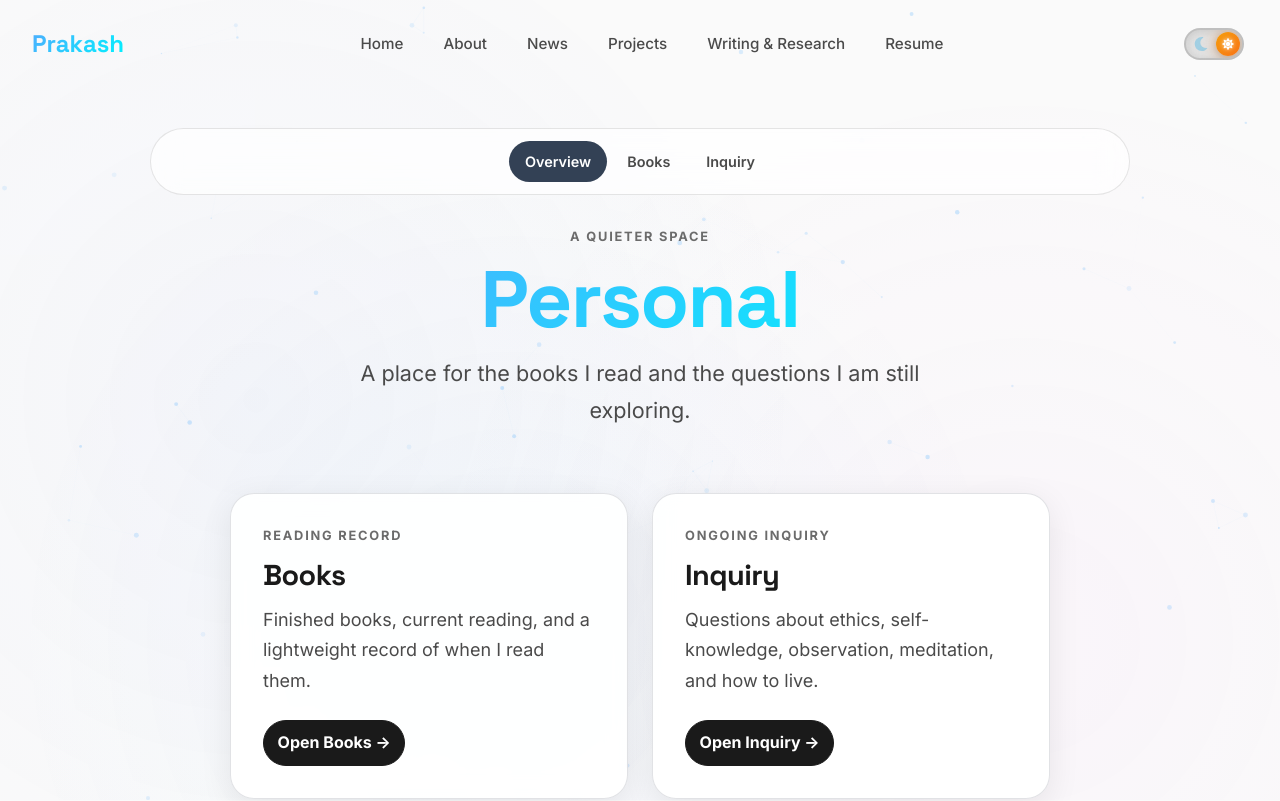
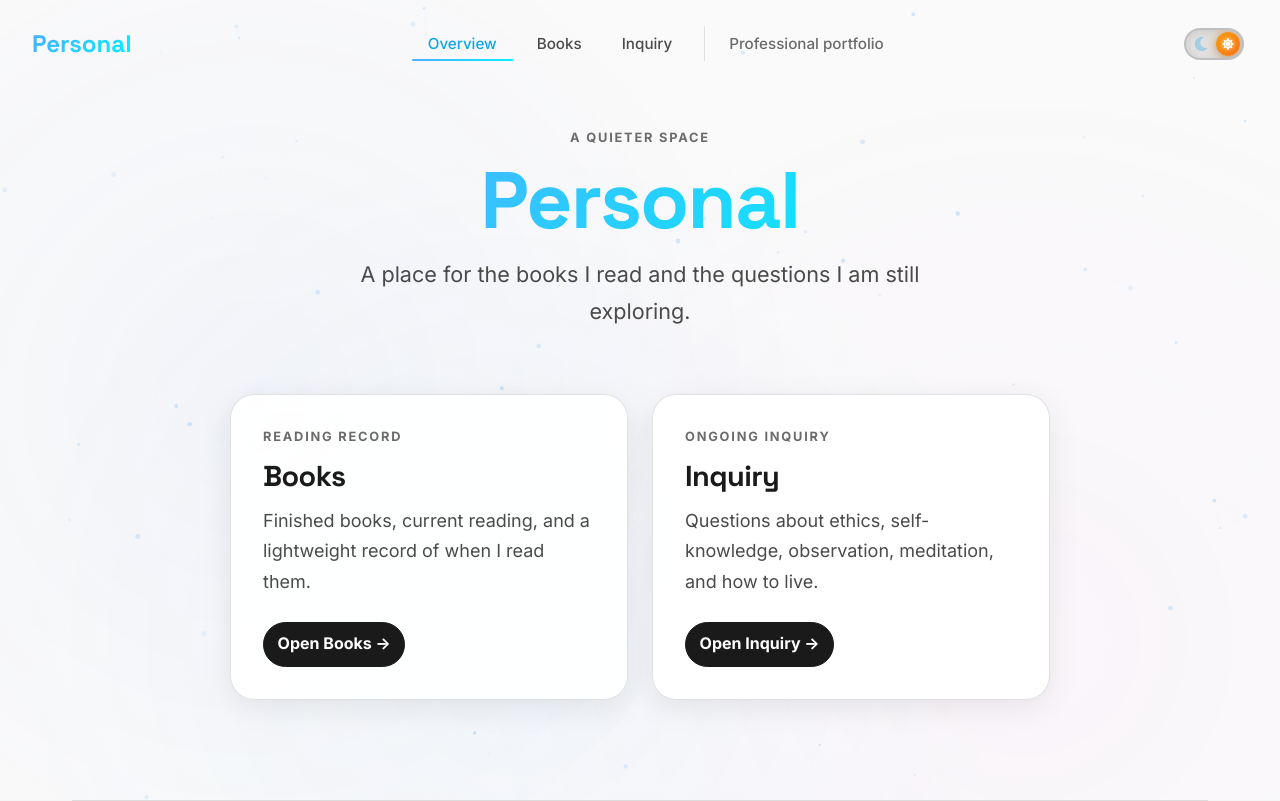
Before and after one commit to connectwithprakash/connectwithprakash.github.io, a React (Vite) app: page /personal in a window 1280 px wide. Shown: the top 801 px of the page. Built offline with nearby package versions, Linux system fonts and the light colour scheme.

Commit message:
refactor(personal): use single contextual navigation

```diff
--- a/src/components/Navigation.css
+++ b/src/components/Navigation.css
@@ -67,6 +67,13 @@
 
 .nav-link.active {
   color: var(--neon-blue);
+}
+
+.personal-back-link {
+  margin-left: 0.5rem;
+  padding-left: 1.5rem;
+  color: var(--text-tertiary);
+  border-left: 1px solid var(--glass-border);
 }
 
 .active-indicator {
@@ -156,6 +163,14 @@
   background: var(--gradient-tertiary);
 }
 
+.mobile-nav-link.personal-back-link {
+  margin-left: 0;
+  padding-left: 2rem;
+  border-left: none;
+  border-top: 1px solid var(--glass-border);
+  color: var(--text-tertiary);
+}
+
 /* Mobile Styles */
 @media (max-width: 1150px) {
   .navigation {
--- a/src/components/Navigation.jsx
+++ b/src/components/Navigation.jsx
@@ -13,6 +13,7 @@ const Navigation = () => {
   const mobileMenuToggleRef = useRef(null);
   const firstMobileNavRef = useRef(null);
   const location = useLocation();
+  const isPersonalRoute = location.pathname.startsWith('/personal');
 
 
   useEffect(() => {
@@ -72,7 +73,13 @@ const Navigation = () => {
       : location.pathname === to
   );
 
-  const navItems = [
+  const navItems = isPersonalRoute
+    ? [
+      { label: 'Overview', to: '/personal' },
+      { label: 'Books', to: '/personal/books' },
+      { label: 'Inquiry', to: '/personal/inquiry' },
+    ]
+    : [
       { label: 'Home', to: '/' },
       { label: 'About', to: '/about' },
       { label: 'News', to: '/news' },
@@ -96,7 +103,7 @@ const Navigation = () => {
           whileHover={{ scale: 1.05 }}
           whileTap={{ scale: 0.95 }}
         >
-          <span className="gradient-text">Prakash</span>
+          <span className="gradient-text">{isPersonalRoute ? 'Personal' : 'Prakash'}</span>
         </MotionLink>
 
         <ul className="nav-menu">
@@ -113,6 +120,13 @@ const Navigation = () => {
               </Link>
             </motion.li>
           ))}
+          {isPersonalRoute && (
+            <motion.li initial={false} animate={{ opacity: 1, y: 0 }}>
+              <Link className="nav-link personal-back-link" to="/">
+                Professional portfolio
+              </Link>
+            </motion.li>
+          )}
         </ul>
 
         <ThemeToggle />
@@ -161,7 +175,17 @@ const Navigation = () => {
                   </Link>
                 </motion.li>
               ))}
-
+              {isPersonalRoute && (
+                <motion.li initial={false} animate={{ opacity: 1, x: 0 }}>
+                  <Link
+                    className="mobile-nav-link personal-back-link"
+                    to="/"
+                    onClick={() => setMobileMenuOpen(false)}
+                  >
+                    Professional portfolio
+                  </Link>
+                </motion.li>
+              )}
             </ul>
           </motion.div>
         )}
--- a/src/pages/BooksPage.jsx
+++ b/src/pages/BooksPage.jsx
@@ -1,7 +1,7 @@
 import { FaPen, FaRegLightbulb } from 'react-icons/fa';
 import SEO from '../components/SEO';
 import StructuredData from '../components/StructuredData';
-import PersonalTabs from '../components/PersonalTabs';
+
 import {
   currentlyReading,
   finishedBooks,
@@ -113,7 +113,6 @@ const BooksPage = () => {
       />
 
       <div className="container">
-        <PersonalTabs active="books" />
         <header className="books-hero">
           <p className="books-kicker">Reading record</p>
           <h1 className="books-title">Books</h1>
--- a/src/pages/PersonalPage.jsx
+++ b/src/pages/PersonalPage.jsx
@@ -2,7 +2,7 @@ import { Link } from 'react-router-dom';
 import { motion, useReducedMotion } from 'framer-motion';
 import SEO from '../components/SEO';
 import StructuredData from '../components/StructuredData';
-import PersonalTabs from '../components/PersonalTabs';
+
 import './PersonalPage.css';
 
 const PersonalPage = () => {
@@ -27,7 +27,6 @@ const PersonalPage = () => {
       />
 
       <div className="container">
-        <PersonalTabs active="overview" />
         <header className="personal-hero">
           <p className="personal-kicker">A quieter space</p>
           <h1 className="personal-title">Personal</h1>
--- a/src/pages/QuestionPage.jsx
+++ b/src/pages/QuestionPage.jsx
@@ -8,7 +8,7 @@ import {
 } from 'react-icons/fa';
 import SEO from '../components/SEO';
 import StructuredData from '../components/StructuredData';
-import PersonalTabs from '../components/PersonalTabs';
+
 import './QuestionPage.css';
 
 const timeline = [
@@ -79,7 +79,6 @@ const QuestionPage = () => {
     />
 
     <div className="container">
-      <PersonalTabs active="inquiry" />
       <header className="question-hero">
         <h1 className="question-title">The Question</h1>
         <blockquote className="question-quote">
```
Lines whose indentation alone changed are shown as unchanged.
